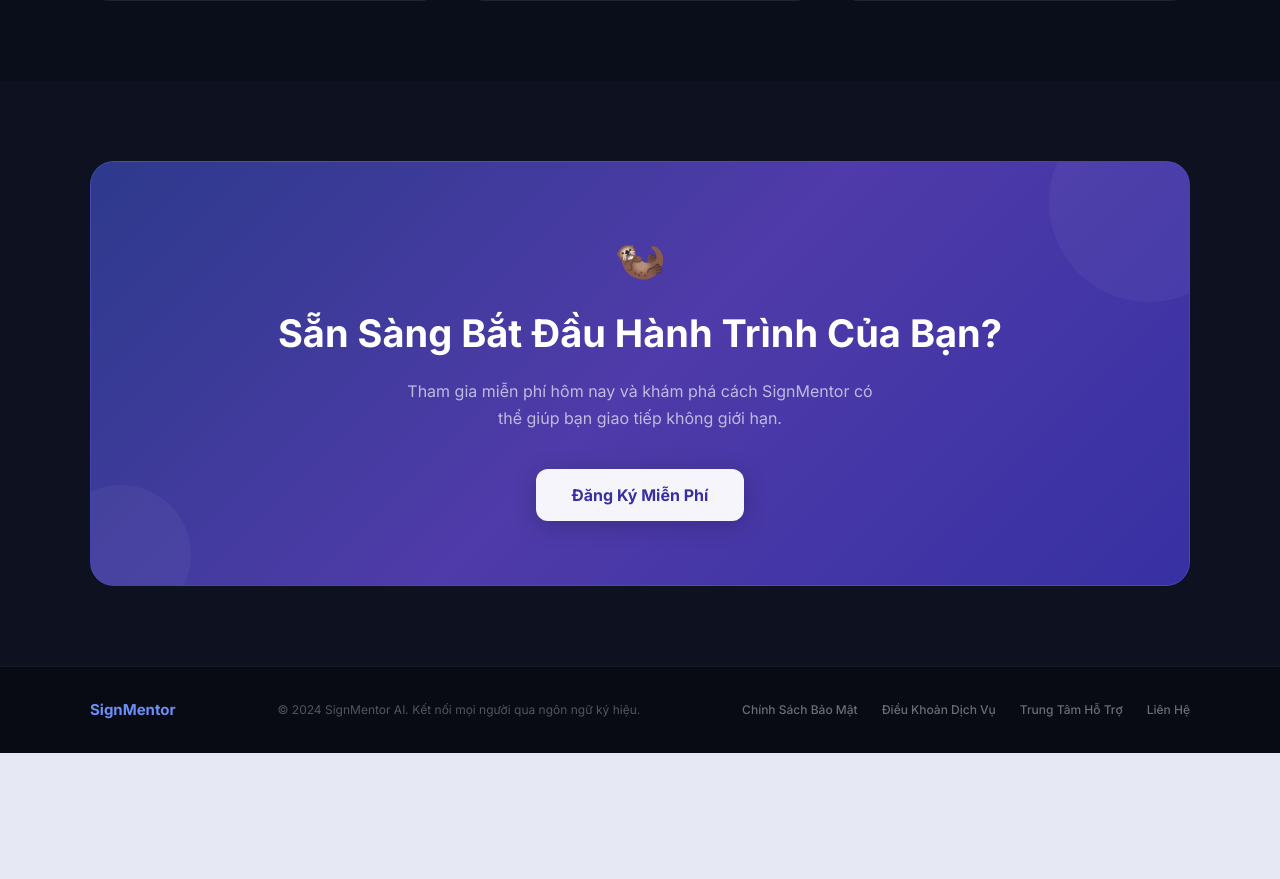
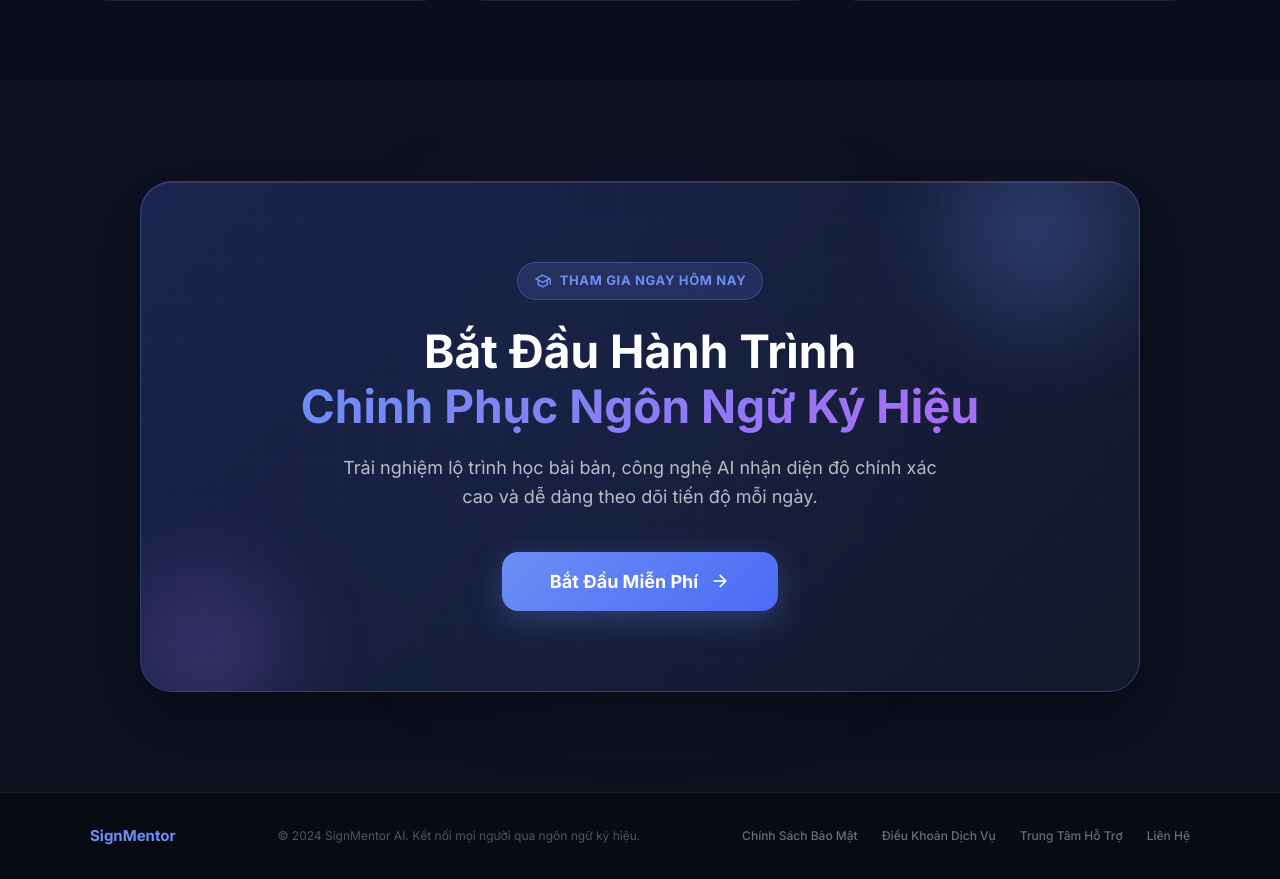
Before and after one commit to quangnxse180723/vsl-frontend, a React (Vite) app: page / in a window 1280 px wide. Shown: the part 1440-2319 px from the top of the page. Before the commit the page ends 2193 px from the top, so only its background shows below. Built offline with nearby package versions, Linux system fonts and the light colour scheme; no server answers; a web font is replaced by a local one.

Commit message:
style: redesign landing page CTA section for learning platform aesthetics

```diff
--- a/src/pages/LandingPage.tsx
+++ b/src/pages/LandingPage.tsx
@@ -471,36 +471,70 @@ export default function LandingPage({ onGetStarted, onLogin, onNavigate, current
       </section>
 
       {/* ─── CTA SECTION ─── */}
-      <section style={{ padding: '80px 5%', background: '#0D1120' }}>
-        <div style={{ maxWidth: 1100, margin: '0 auto' }}>
+      <section style={{ padding: '100px 5%', background: '#0D1120', position: 'relative', overflow: 'hidden' }}>
+        {/* Ambient glow behind CTA */}
+        <div style={{ position: 'absolute', top: '50%', left: '50%', transform: 'translate(-50%, -50%)', width: '80%', height: '80%', background: 'radial-gradient(circle, rgba(108,142,245,0.15) 0%, transparent 60%)', zIndex: 0, filter: 'blur(40px)', pointerEvents: 'none' }} />
+
+        <div style={{ maxWidth: 1000, margin: '0 auto', position: 'relative', zIndex: 1 }}>
           <div style={{
-            background: 'linear-gradient(135deg, #2d3a8c 0%, #4F3BA9 50%, #3730a3 100%)',
-            borderRadius: 24, padding: 'clamp(40px, 6vw, 64px)',
+            background: 'linear-gradient(135deg, rgba(30, 41, 90, 0.8) 0%, rgba(20, 25, 45, 0.9) 100%)',
+            backdropFilter: 'blur(20px)',
+            borderRadius: 32, padding: 'clamp(48px, 8vw, 80px)',
             textAlign: 'center', position: 'relative', overflow: 'hidden',
-            border: '1px solid rgba(108,142,245,0.2)',
+            border: '1px solid rgba(108,142,245,0.3)',
+            boxShadow: '0 24px 60px rgba(0,0,0,0.4), inset 0 1px 0 rgba(255,255,255,0.1)',
           }}>
-            {/* Decorative circles */}
-            <div style={{ position: 'absolute', top: -60, right: -60, width: 200, height: 200, borderRadius: '50%', background: 'rgba(255,255,255,0.04)' }} />
-            <div style={{ position: 'absolute', bottom: -40, left: -40, width: 140, height: 140, borderRadius: '50%', background: 'rgba(255,255,255,0.04)' }} />
-            <div style={{ position: 'relative', zIndex: 1 }}>
-              <div style={{ fontSize: 42, marginBottom: 16 }}>🦦</div>
-              <h2 style={{ fontSize: 'clamp(24px, 4vw, 38px)', fontWeight: 800, margin: '0 0 16px', color: '#fff' }}>
-                Sẵn Sàng Bắt Đầu Hành Trình Của Bạn?
+            {/* Animated abstract shapes */}
+            <div style={{ position: 'absolute', top: -100, right: -50, width: 300, height: 300, borderRadius: '50%', background: 'radial-gradient(circle, rgba(108,142,245,0.3) 0%, transparent 70%)', filter: 'blur(30px)' }} />
+            <div style={{ position: 'absolute', bottom: -80, left: -60, width: 250, height: 250, borderRadius: '50%', background: 'radial-gradient(circle, rgba(168,108,245,0.25) 0%, transparent 70%)', filter: 'blur(30px)' }} />
+
+            {/* Grid pattern overlay */}
+            <div style={{ position: 'absolute', inset: 0, backgroundImage: 'linear-gradient(rgba(255,255,255,0.03) 1px, transparent 1px), linear-gradient(90deg, rgba(255,255,255,0.03) 1px, transparent 1px)', backgroundSize: '40px 40px', opacity: 0.5 }} />
+
+            <div style={{ position: 'relative', zIndex: 2 }}>
+              <div style={{
+                display: 'inline-flex', alignItems: 'center', gap: 8,
+                padding: '8px 16px', background: 'rgba(108,142,245,0.15)', border: '1px solid rgba(108,142,245,0.3)',
+                borderRadius: 100, marginBottom: 24
+              }}>
+                <span className="material-symbols-outlined" style={{ fontSize: 18, color: '#6C8EF5' }}>school</span>
+                <span style={{ fontSize: 13, fontWeight: 700, color: '#6C8EF5', textTransform: 'uppercase', letterSpacing: '0.05em' }}>Tham gia ngay hôm nay</span>
+              </div>
+
+              <h2 style={{ fontSize: 'clamp(28px, 5vw, 46px)', fontWeight: 800, margin: '0 0 20px', color: '#fff', lineHeight: 1.2 }}>
+                Bắt Đầu Hành Trình <br/>
+                <span style={{ background: 'linear-gradient(135deg, #6C8EF5 0%, #A86CF5 100%)', WebkitBackgroundClip: 'text', WebkitTextFillColor: 'transparent' }}>Chinh Phục Ngôn Ngữ Ký Hiệu</span>
               </h2>
-              <p style={{ fontSize: 16, color: 'rgba(255,255,255,0.65)', marginBottom: 36, maxWidth: 480, marginLeft: 'auto', marginRight: 'auto', lineHeight: 1.7 }}>
-                Tham gia miễn phí hôm nay và khám phá cách SignMentor có thể giúp bạn giao tiếp không giới hạn.
+
+              <p style={{ fontSize: 'clamp(15px, 2vw, 18px)', color: 'rgba(255,255,255,0.7)', marginBottom: 40, maxWidth: 600, marginLeft: 'auto', marginRight: 'auto', lineHeight: 1.6 }}>
+                Trải nghiệm lộ trình học bài bản, công nghệ AI nhận diện độ chính xác cao và dễ dàng theo dõi tiến độ mỗi ngày.
               </p>
+
               <button
                 onClick={onGetStarted}
                 style={{
-                  background: 'rgba(255,255,255,0.95)', color: '#3730a3',
-                  border: 'none', fontWeight: 800, fontSize: 16,
-                  padding: '14px 36px', borderRadius: 12, cursor: 'pointer', transition: 'all 0.2s',
-                  boxShadow: '0 4px 24px rgba(0,0,0,0.2)',
+                  background: 'linear-gradient(135deg, #6C8EF5 0%, #4B6BF5 100%)', color: '#fff',
+                  border: 'none', fontWeight: 800, fontSize: 18,
+                  padding: '16px 48px', borderRadius: 16, cursor: 'pointer', transition: 'all 0.3s cubic-bezier(0.4, 0, 0.2, 1)',
+                  boxShadow: '0 8px 32px rgba(108,142,245,0.3)',
+                  display: 'inline-flex', alignItems: 'center', gap: 12
                 }}
-                onMouseEnter={e => { e.currentTarget.style.transform = 'translateY(-2px)'; e.currentTarget.style.background = '#fff'; }}
-                onMouseLeave={e => { e.currentTarget.style.transform = 'none'; e.currentTarget.style.background = 'rgba(255,255,255,0.95)'; }}
-              >Đăng Ký Miễn Phí</button>
+                onMouseEnter={e => {
+                  e.currentTarget.style.transform = 'translateY(-3px)';
+                  e.currentTarget.style.boxShadow = '0 12px 40px rgba(108,142,245,0.4)';
+                  const icon = e.currentTarget.querySelector('span');
+                  if(icon) icon.style.transform = 'translateX(4px)';
+                }}
+                onMouseLeave={e => {
+                  e.currentTarget.style.transform = 'none';
+                  e.currentTarget.style.boxShadow = '0 8px 32px rgba(108,142,245,0.3)';
+                  const icon = e.currentTarget.querySelector('span');
+                  if(icon) icon.style.transform = 'none';
+                }}
+              >
+                Bắt Đầu Miễn Phí
+                <span className="material-symbols-outlined" style={{ transition: 'transform 0.3s', fontSize: 20 }}>arrow_forward</span>
+              </button>
             </div>
           </div>
         </div>
```
